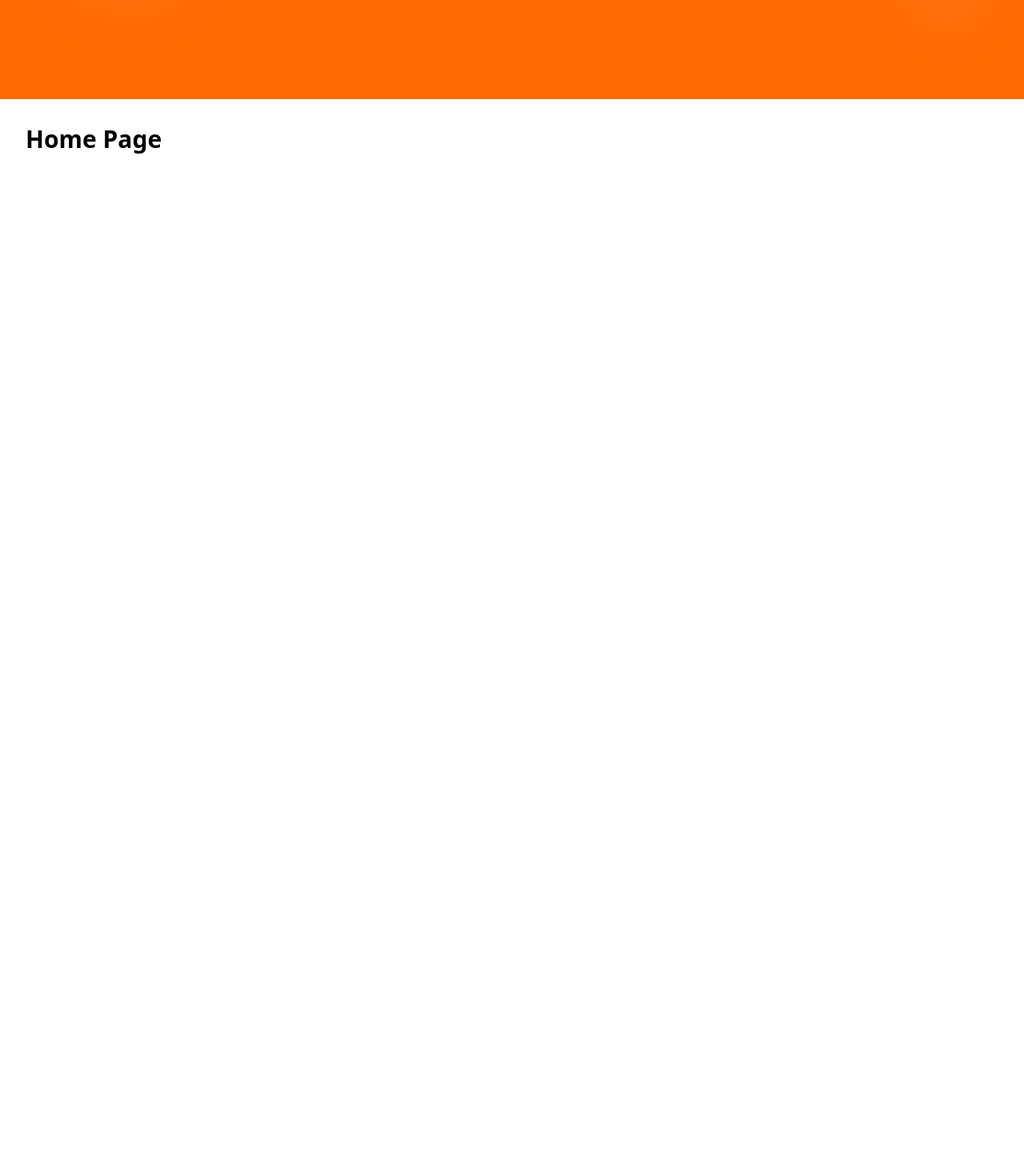
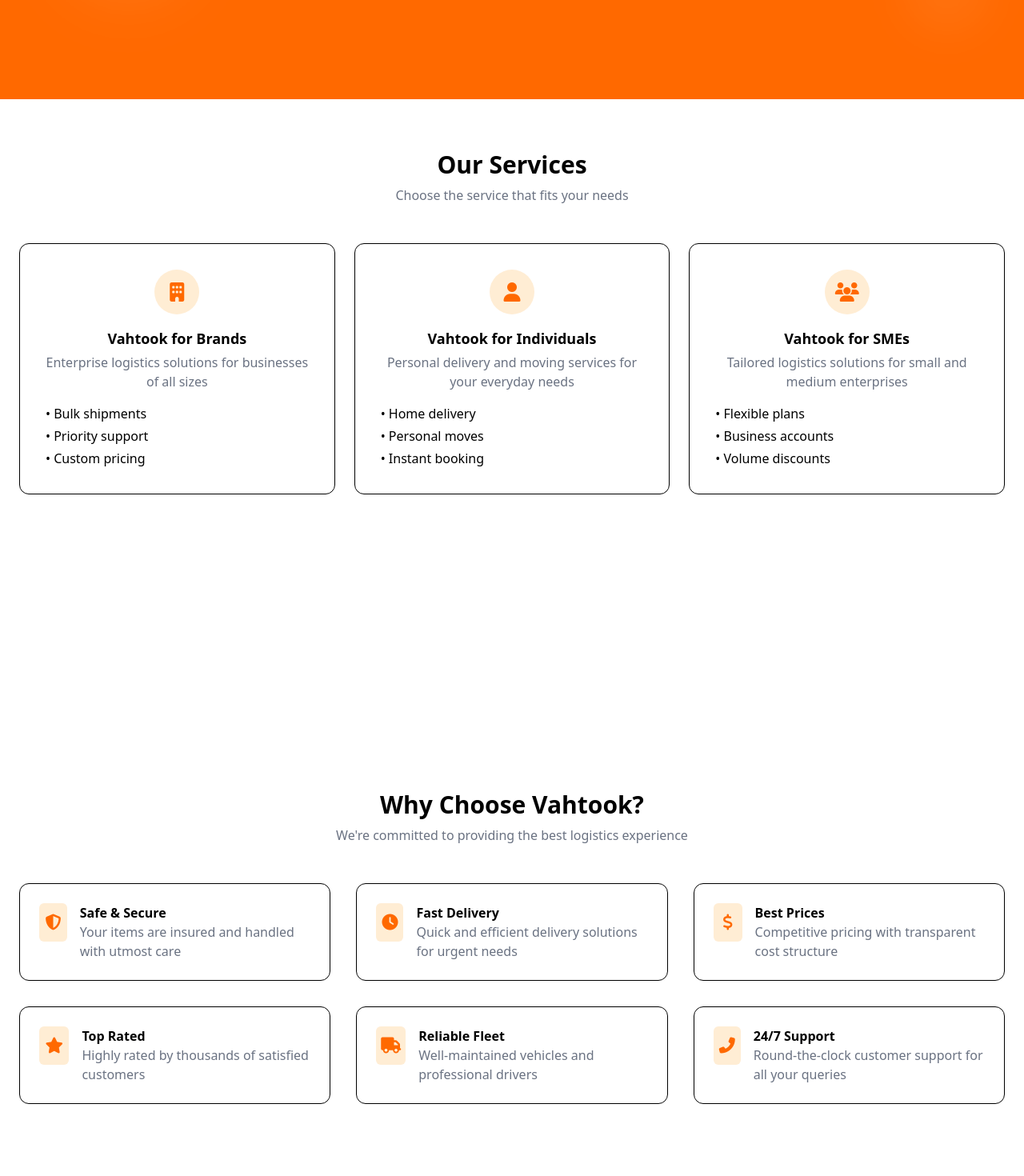
Before and after one commit to Vahtook/vahtook-project, a React (Vite) app: page / in a window 1280 px wide. Shown: the part 740-2210 px from the top of the page at 80% size. Before the commit the page ends 964 px from the top, so only its background shows below. Built offline with nearby package versions, Linux system fonts and the light colour scheme.

Commit message:
added component in main.jsx and imported all files in app.jsx

```diff
--- a/src/App.jsx
+++ b/src/App.jsx
@@ -1,37 +1,29 @@
-import { BrowserRouter as Router, Routes, Route } from "react-router-dom";
 import Navbar from "./components/Navbar";
 import HeroSection from "./pages/Home";
-
-import DriverPartnerForm from "./pages/DriverPartner";
-import Contact from "./pages/Contact";
 import Services from "./pages/Services";
 import WhyChooseUs from "./pages/WhyChooseUs";
+import Contact from "./pages/Contact";
+import DriverPartnerForm from "./pages/DriverPartner";
 
 function App() {
   return (
-    <Router>
-      {/* Navbar always visible */}
+    <>
       <Navbar />
 
-      {/* Hero Section */}
+      {/* Full landing page */}
+      <section id="home">
         <HeroSection />
+      </section>
 
-      {/* Routes */}
-      <Routes>
-        <Route
-          path="/"
-          element={<h1 className="p-8 text-3xl font-bold">Home Page</h1>}
-        />
-        <Route path="/driver-partner" element={<DriverPartnerForm />} />
-        <Route
-          path="/support"
-          element={<h1 className="p-8 text-3xl font-bold">Support Page</h1>}
-        />
+      <section id="services">
+        <Services />
+      </section>
 
+      <section id="why">
+        <WhyChooseUs />
+      </section>
 
-        <Route
-          path="/contact"
-          element={
+      <section id="contact">
         <Contact
           title="Get in Touch"
           description1="We would like to hear from you!"
@@ -39,12 +31,16 @@
           email="info@vahtook.com"
           instagramUrl="https://instagram.com/yourhandle"
         />
-          }
-        />
-        <Route path="/services" element={<Services />} />
-        <Route path="/why-choose-us" element={<WhyChooseUs />} />
-      </Routes>
-    </Router>
+      </section>
+
+      <section id="driver">
+        <DriverPartnerForm />
+      </section>
+
+      <section id="support">
+        <h1 className="p-8 text-3xl font-bold">Support Page</h1>
+      </section>
+    </>
   );
 }
 
--- a/src/main.jsx
+++ b/src/main.jsx
@@ -1,10 +1,13 @@
 import React from 'react'
 import ReactDOM from 'react-dom/client'
+import { BrowserRouter } from 'react-router-dom'
 import App from './App.jsx'
 import './index.css'
 
 ReactDOM.createRoot(document.getElementById('root')).render(
   <React.StrictMode>
-    <App />
+    <BrowserRouter>
+      <App />
+    </BrowserRouter>
   </React.StrictMode>,
 )
```
Also changed, not shown: src/components/Navbar.jsx (+6 -2 lines). Lines whose indentation alone changed are shown as unchanged.
